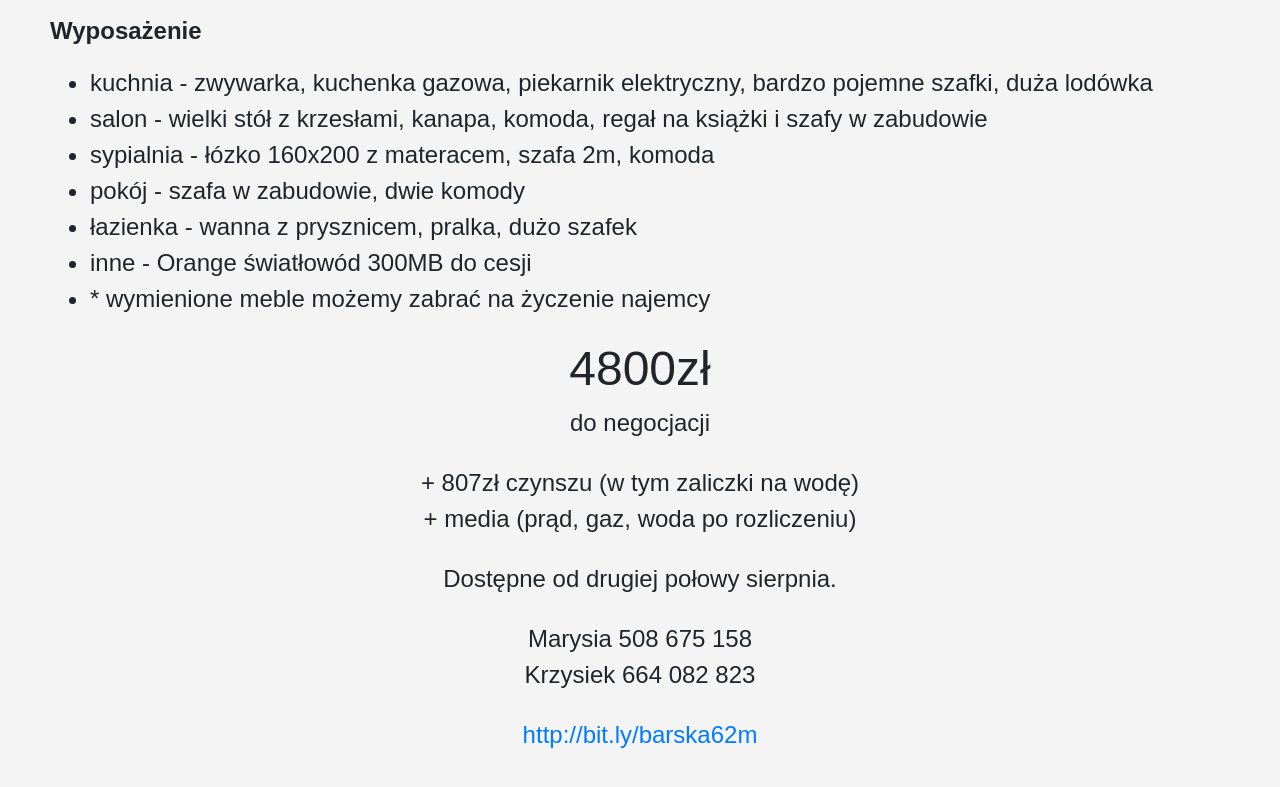
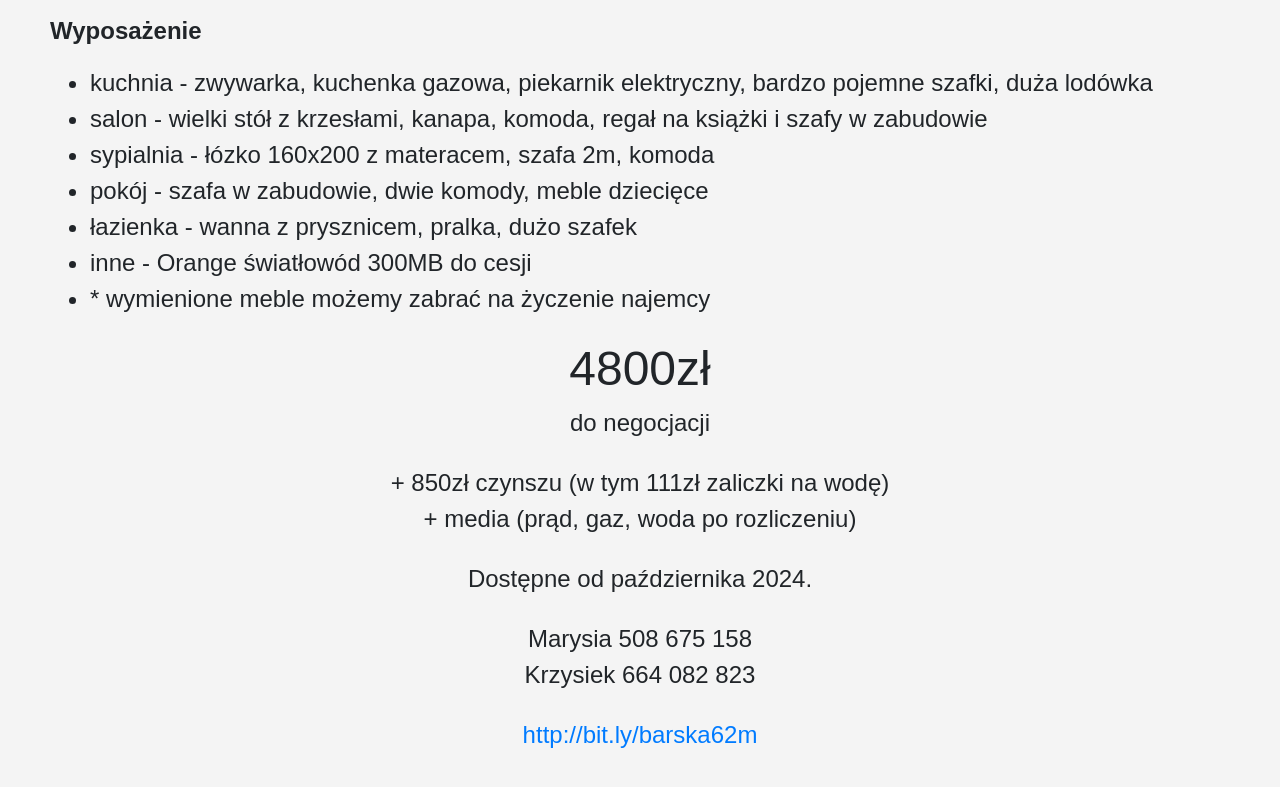
Before and after one commit to KrzysztofMadejski/62m-na-Starej-Ochocie, a plain HTML site: page index.html in a window 1280 px wide. Shown: the part 1676-2463 px from the top of the page. Drawn offline with nearby package versions, Linux system fonts and the light colour scheme.

Commit message:
Update index.html

```diff
--- a/index.html
+++ b/index.html
@@ -184,7 +184,7 @@
             sypialnia - łózko 160x200 z materacem, szafa 2m, komoda
         </li>
         <li>
-            pokój - szafa w zabudowie, dwie komody
+            pokój - szafa w zabudowie, dwie komody, meble dziecięce
         </li>
         <li>
             łazienka - wanna z prysznicem, pralka, dużo szafek
@@ -202,11 +202,11 @@
         do negocjacji
     </p>
     <p class="footer">
-        + 807zł czynszu (w tym zaliczki na wodę) <br/>
+        + 850zł czynszu (w tym 111zł zaliczki na wodę) <br/>
         + media (prąd, gaz, woda po rozliczeniu)
     </p>
     <p class="footer">
-        Dostępne od drugiej połowy sierpnia.
+        Dostępne od października 2024.
     </p>
     <p class="footer">
         Marysia 508 675 158</br>
```
